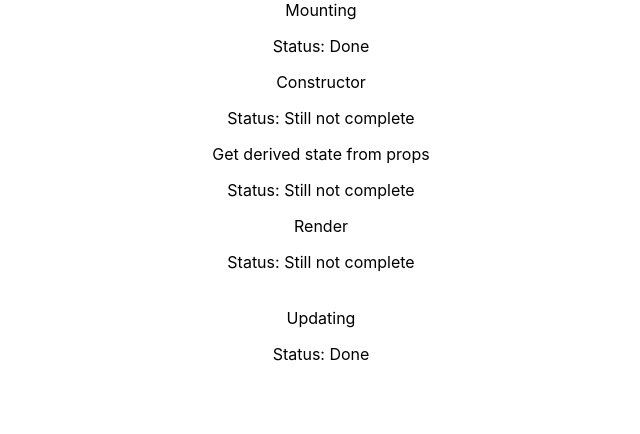
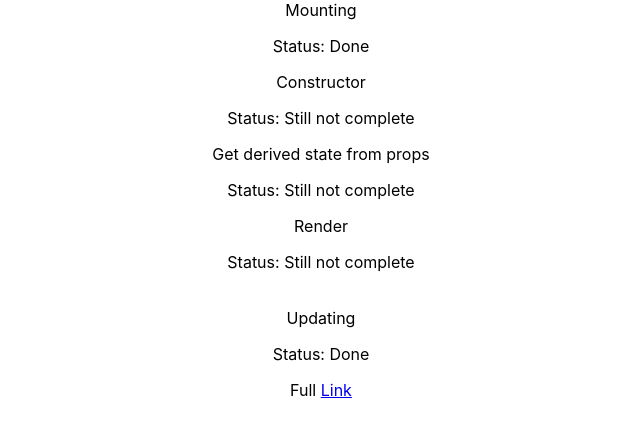
Before and after one commit to Maruhara18774/react-example-all-eng, a React (Create React App) app in the folder hello-world/: page / in a window 1280 px wide. Shown: the top 434 px of the page, without its empty margins (319-959 px from the left). Built offline with nearby package versions, Linux system fonts and the light colour scheme.

Commit message:
Done life cycle

```diff
--- a/hello-world/src/components/14Lifecycle.js
+++ b/hello-world/src/components/14Lifecycle.js
@@ -29,7 +29,6 @@ class Mounting extends Component {
         }
         this.setState({constructor: true})
     }
-    //
     static getDerivedStateFromProps(props,state){
     }
     render() {
@@ -114,6 +113,10 @@ class Lifecycle extends Component {
                         <Updating></Updating>
                         </div>
                     </div>
+                    <div>
+                        <label> Full </label>
+                        <a href="https://reactjs.org/docs/react-component.html">Link</a>
+                    </div>
                 </form>
             </div>
         )
```
Also changed, not shown: 1 other file (tests, documents, lock files or other folders).
